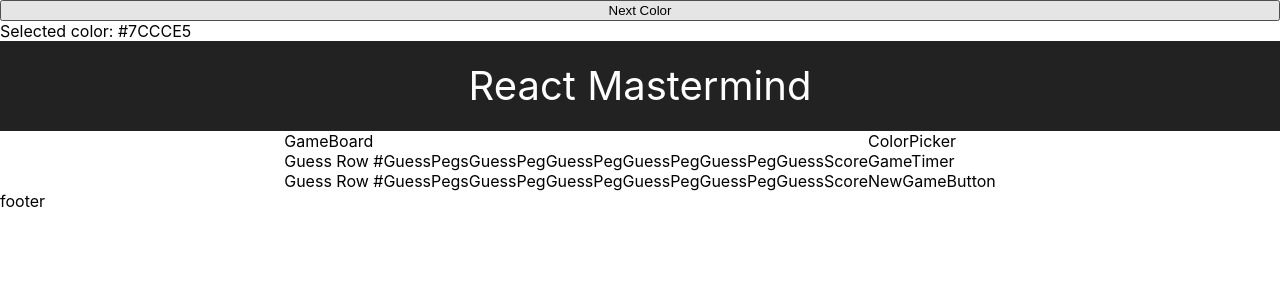
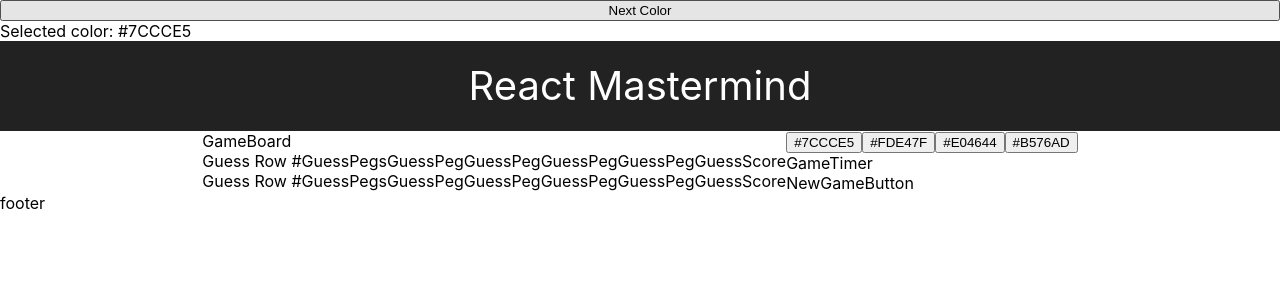
Before and after one commit to code-v1/master_mind, a React (Create React App) app: page / in a window 1280 px wide. Shown: the top 300 px of the page. Built offline with nearby package versions, Linux system fonts and the light colour scheme.

Commit message:
updating state

```diff
--- a/src/components/ColorPicker/ColorPicker.jsx
+++ b/src/components/ColorPicker/ColorPicker.jsx
@@ -3,7 +3,9 @@ import React from 'react';
 
 const ColorPicker = (props) => (
     <div >
-    ColorPicker
+     {props.colors.map(color =>
+         <button color={color} key={color}>{color}</button>
+        )}
     </div>
 );
 
```
